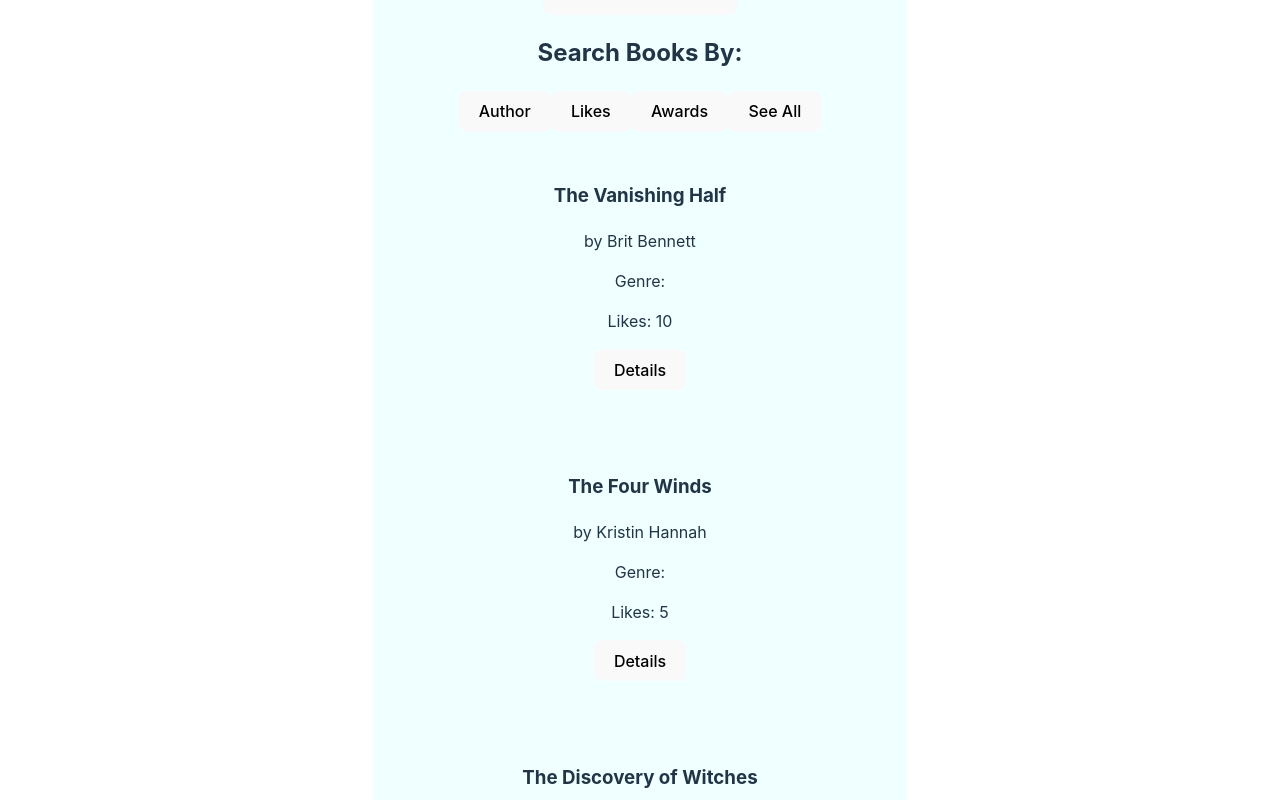
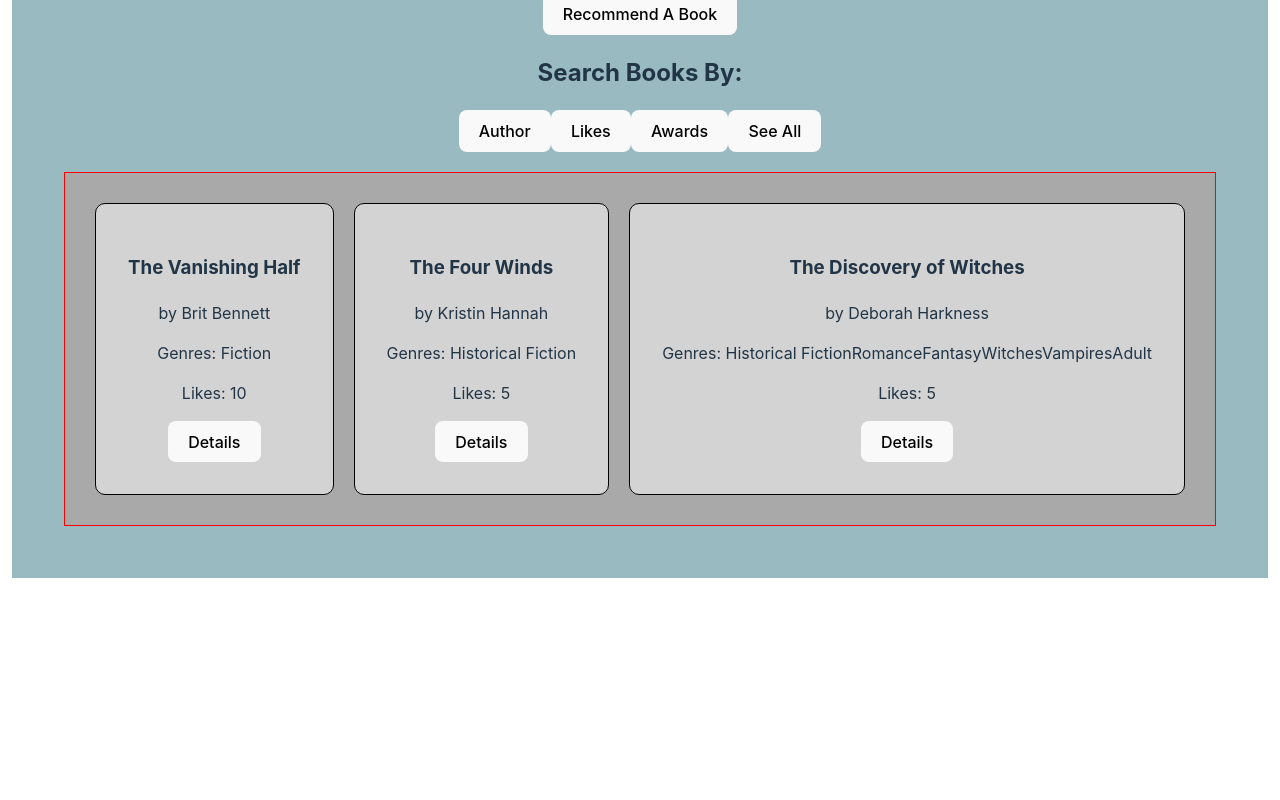
Before and after one commit to DrBecky22/bawbookrecs-react, a React (Vite) app: page / in a window 1280 px wide. Shown: the part 560-1360 px from the top of the page. After the commit the page ends 1138 px from the top, so only its background shows below. Built offline with nearby package versions, Linux system fonts and the light colour scheme.

Commit message:
commit
attempts at styling

```diff
--- a/src/App.css
+++ b/src/App.css
@@ -3,7 +3,8 @@
   margin: 0 auto;
   padding: 2rem;
   text-align: center;
-  background-color: azure;
+  background-color: rgb(152, 186, 192);
+  background-image: "./assets/fantasy.jpg";
 }
 
 .logo {
--- a/src/App.jsx
+++ b/src/App.jsx
@@ -1,25 +1,31 @@
+// import fantasy from "./assets/fantasy.jpg";
+import pirin from "./assets/Pirin Tablets.jpg";
 import { useState } from "react";
 import { Card, Button } from "reactstrap";
 // import reactLogo from "./assets/react.svg";
 import "./App.css";
+import BookForm from "./BookForm";
+
+
 import { BooksDB } from "./BooksDB";
-// import fantasy from "./assets/fantasy.jpg";
-import pirin from "./assets/Pirin Tablets.jpg";
+
 
 
 
 function App() {
   const [count, setCount] = useState(0);
 
+
   return (
     <>
+
+      <h1>The BAW Book List</h1>
       <div>
         <a href="https://react.dev" target="_blank">
           <img src={pirin} className="logo" alt="Pirin Tablet" />
         </a>
       </div>
-      <h1>The BAW Book List</h1>
-      <h2>Books Are Medicine</h2>
+      <h2>Great Stories are Medicine</h2>
       <div className="card">
         <h3>Click to log your visit</h3>
         <button onClick={() => setCount((count) => count + 1)}>
@@ -27,20 +33,39 @@
         </button>
       </div>
       <div>
-        <Button>Recommend A Book</Button>
+        <Button color="success">
+            Recommend A Book
+        </Button>
+
         <h2>Search Books By:</h2>
-        <Button className="btn btn-primary me-2" onClick="">Author</Button>
+        <Button color="success">Author</Button>
         <Button>Likes</Button>
         <Button>Awards</Button>
         <Button>See All</Button>
+      </div>
+      <div style={{
+        display: "flex",
+        flexWrap: "wrap",
+        justifyContent: "space-around",
+        border: "1px solid red",
+        backgroundColor: "darkgray",
+        padding: "20px",
+        margin: "20px"
+      }} className="cardDeck"
+      >
 
-      </div>
-      <div className="flex">
         {BooksDB.map((book) =>
-          <Card key={book.id} >
+          <Card key={book.id}
+            style={{
+              border: "1px solid black",
+              backgroundColor: "lightgray",
+              borderRadius: "10px",
+              margin: "10px",
+            }}
+              >
             <h3>{book.title}</h3>
             <p>by {book.author}</p>
-            <p>Genre: {book.genre}</p>
+            <p>Genres: {book.genres}</p>
             <p>Likes: {book.likes}</p>
             <Button>Details</Button>
           </Card>
--- a/src/BookForm.jsx
+++ b/src/BookForm.jsx
@@ -1,18 +1,17 @@
-import { Formik, Form, FormGroup } from "formik";
+import { Formik, Form, FormGroup, useField } from "formik";
 import { Button, Label, Input } from "reactstrap";
 
 const BookForm = () => {
     return (
         <Formik>
             <Form>
-                <FormGroup>
-                    <Label for="title">Title</Label>
-                    <Input type="text" name="title" id="title" />
-                    <Label for="author">Author</Label>
-                    <Input type="text" name="author" id="author" />
-                    <Label for="rating">Title</Label>
-                    <Input type="rating" name="rating" id="rating" />
-                </FormGroup>
+                <MyTextInput
+                    label="Title"
+                    name="title"
+                    type="text"
+                    placeholder="Title"
+                >
+                </MyTextInput>
                 <Button type="submit">Submit</Button>
             </Form>
         </Formik>
@@ -21,3 +20,19 @@
 }
 
 export default BookForm;
+
+{/* <Formik>
+<Form>
+    <FormGroup>
+        <Label for="title">Title</Label>
+        <Input type="text" name="title" id="title" />
+        <Label for="author">Author</Label>
+        <Input type="text" name="author" id="author" />
+        <Label for="rating">Title</Label>
+        <Input type="rating" name="rating" id="rating" />
+    </FormGroup>
+    <Button type="submit">Submit</Button>
+</Form>
+</Formik> */}
+
+// above is alternate way to write the code
```
